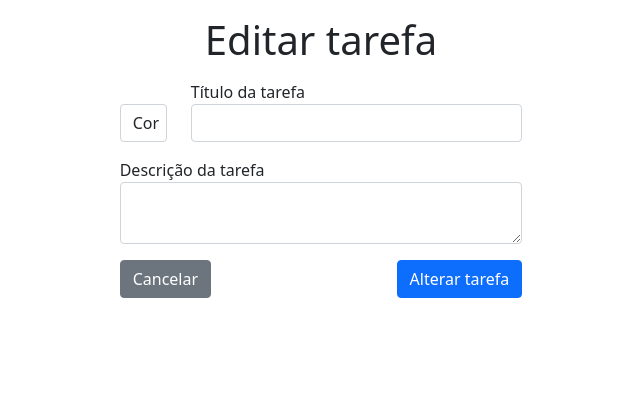
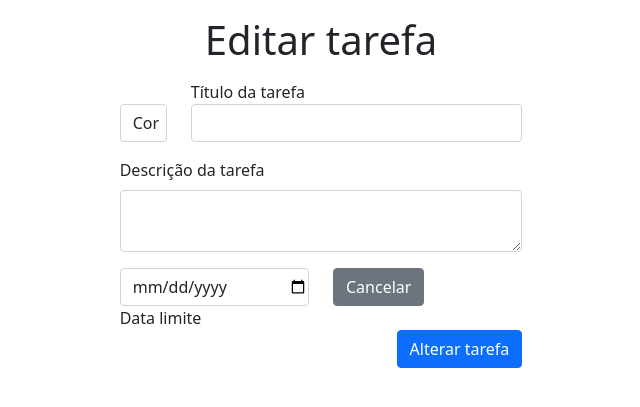
Before and after one commit to CaioUFMS/todolist, a Flask app: template todoapp/templates/editar_tarefa.html in a window 1280 px wide. Shown: the part 82-489 px from the top of the page, without its empty margins (319-959 px from the left). Run offline with Flask 2, Linux system fonts and the light colour scheme; the template is opened without the code that fills it: values that come from a table or form of the project are taken from there, others are empty; some libraries are stand-ins or nearby versions.

Commit message:
Adicionando funcionalidade de data limite para tarefas

```diff
--- a/todoapp/models.py
+++ b/todoapp/models.py
@@ -2,6 +2,7 @@ from peewee import *
 from playhouse.shortcuts import model_to_dict
 from todoapp import login_manager
 from flask_login import UserMixin
+from datetime import date
 
 db = SqliteDatabase('todoapp/app.db')
 
@@ -50,4 +51,5 @@ class Tarefa(BaseModel):
     descricao = TextField()
     concluida = BooleanField(default=False)
     cor = CharField(default="rgb(255, 255, 255)")
+    data = DateField(default=lambda: date.today().strftime('%Y-%m-%d'))
     lista = ForeignKeyField(Lista, backref='tarefas')
--- a/todoapp/routes.py
+++ b/todoapp/routes.py
@@ -1,11 +1,11 @@
 from flask import render_template, url_for, flash, redirect, request, jsonify
 from peewee import JOIN
-
 from todoapp.forms import FormCadastro, FormLogin, FormLista, FormTarefa
 from flask_login import login_user, current_user, logout_user, login_required
 from todoapp.models import Usuario, Lista, Tarefa, DoesNotExist
 from todoapp import app, bcrypt
 from playhouse.shortcuts import model_to_dict
+from datetime import date
 
 
 @app.route('/')
@@ -94,6 +94,7 @@ def editar_tarefa(id_lista, id_tarefa):
             tarefa.cor = form.cor.data
         else:
             tarefa.cor = 'rgb(255, 255, 255)'
+        tarefa.data = form.data.data
         tarefa.save()
         flash('Tarefa alterada com sucesso!', 'success')
         return redirect(url_for('listas', id_lista=id_lista))
@@ -117,7 +118,13 @@ def api_listas(id_lista):
                 return jsonify({'msg': 'Recurso não encontrado'})
 
             model = model_to_dict(lista, recurse=False)
-            model.update({'tarefas': [model_to_dict(tarefa, recurse=False) for tarefa in lista.tarefas]})
+            tarefas = []
+            for tarefa in lista.tarefas:
+                tarefa_dict = model_to_dict(tarefa, recurse=False)
+                tarefa_dict['data'] = tarefa.data.strftime('%d/%m/%y')
+                tarefas.append(tarefa_dict)
+            model.update({'tarefas': tarefas})
+
             return jsonify(model)
 
         listas = Lista.select(Lista.id, Lista.nome).where(Lista.usuario == current_user.id)
--- a/todoapp/static/js/scriptListas.js
+++ b/todoapp/static/js/scriptListas.js
@@ -131,15 +131,15 @@ function desenharTarefa(tarefa) {
                                 ${tarefa['descricao']}
                             </p>
                         </div>
-                        <div class="card-footer bg-transparent">
+                        <div class="card-footer bg-transparent justify-content-between d-flex">
                             <div class="form-check">
                                 <label class="form-check-label" for="concluido_tarefa${tarefa['id']}">
                                     Feito!
                                 </label>
                                 <input class="form-check-input" type="checkbox" name="exampleRadios"
                                        id="concluido_tarefa${tarefa['id']}" value="option1" ${concluida}>
-
                             </div>
+                            <p class="mb-0">${tarefa['data']}</p>
                         </div>
                     </div>
                 </div>
--- a/todoapp/templates/editar_tarefa.html
+++ b/todoapp/templates/editar_tarefa.html
@@ -47,7 +47,7 @@
                         </div>
                     </div>
                     <div>
-                        {{ form.descricao.label(class="form-control-label") }}
+                        {{ form.descricao.label(class="form-label") }}
                         {% if form.descricao.errors %}
                             {{ form.descricao(class="form-control form-control-md is-invalid") }}
                             <div class="invalid-feedback">
@@ -60,10 +60,14 @@
                         {% endif %}
                     </div>
                     <div class="row">
-                        <div class="col float-start">
-                            <a class="btn btn-secondary btn-md float-start" href="{{ url_for('listas', id_lista=id_lista) }}">Cancelar</a>
+                        <div class="col">
+                            <input class="form-control pe-0" type="date" name="data" id="data" value="{{ tarefa.data }}">
+                            <label for="data">Data limite</label>
                         </div>
-                        <div class="col float-end">
+                        <div class="col">
+                            <a class="btn btn-secondary btn-md" href="{{ url_for('listas', id_lista=id_lista) }}">Cancelar</a>
+                        </div>
+                        <div class="col">
                             {{ form.submit(class="btn btn-primary float-end") }}
                         </div>
                     </div>
```
